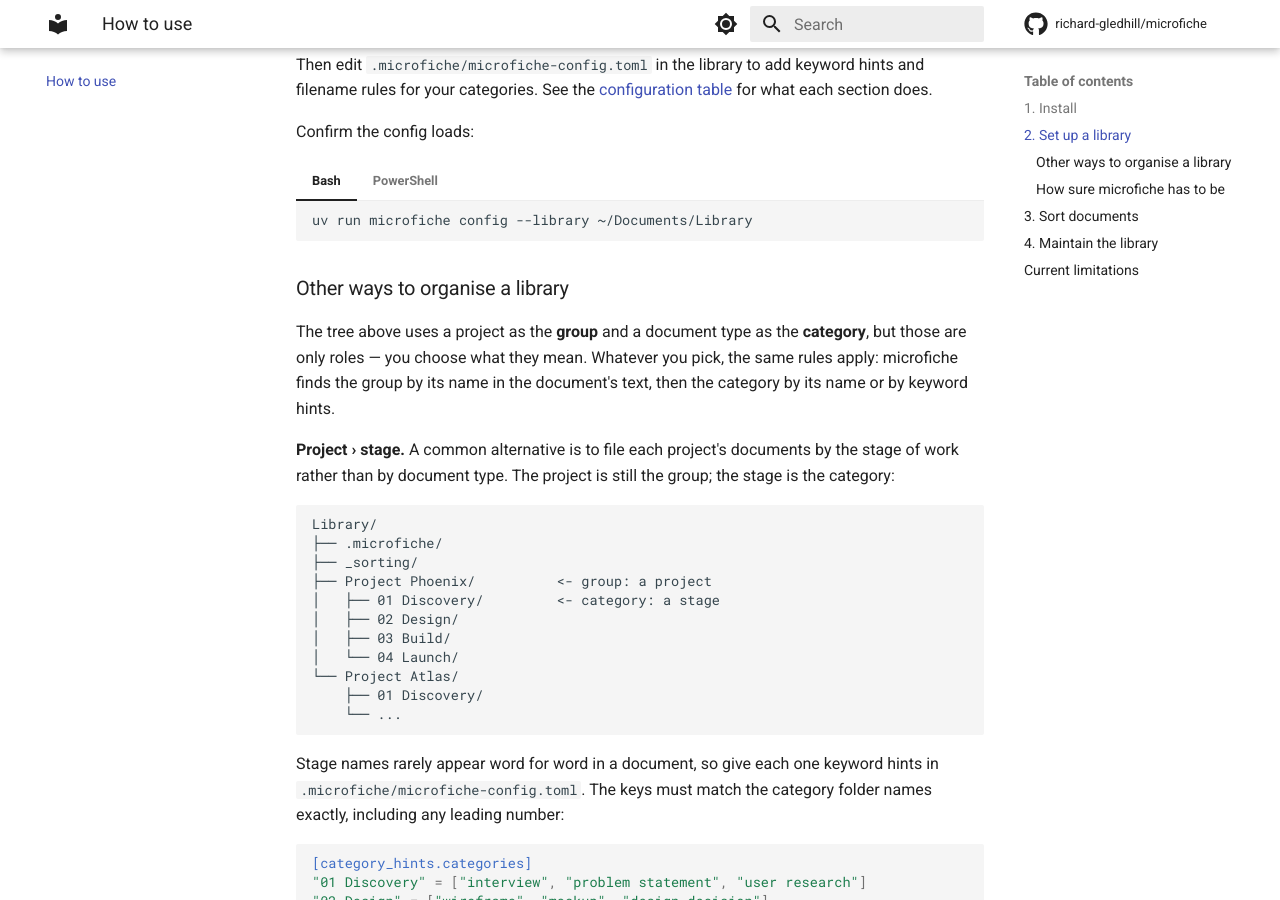
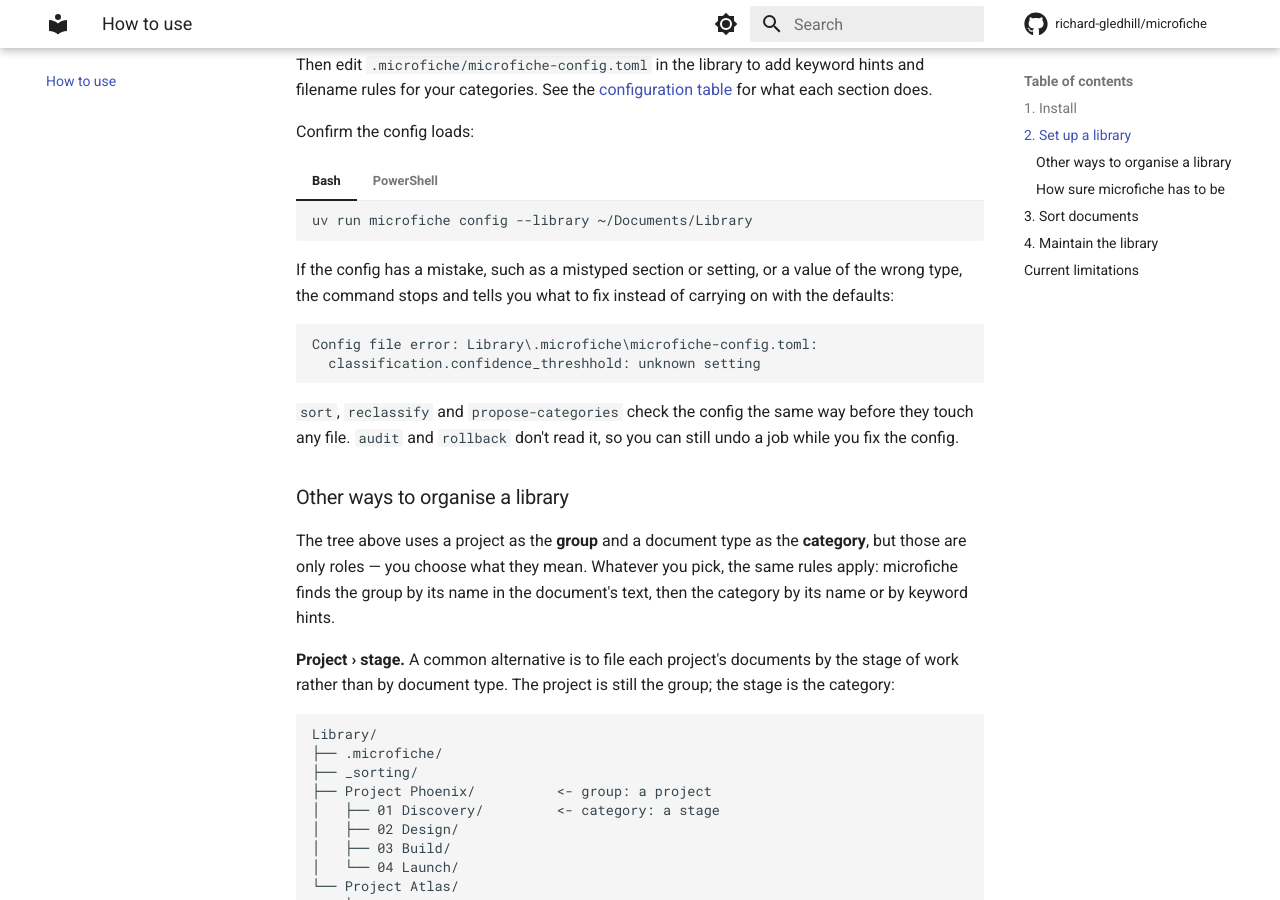
Before and after one commit to richard-gledhill/microfiche, an MkDocs documentation site: the page built from docs/how-to-use.md, in a window 1280 px wide and 900 px high, scrolled down 1650 px. Built offline with MkDocs 1.6.1 and Material for MkDocs 9.7.7, drawn with Linux system fonts in a browser that asks for light colours; comment, search, counter and statistics services are not loaded.

Commit message:
docs: say that an invalid config stops the run with a message naming each problem (how-to-use.md, mvp-roadmap.md, microfiche/README.md)

````diff
--- a/docs/how-to-use.md
+++ b/docs/how-to-use.md
@@ -107,6 +107,17 @@ Confirm the config loads:
     ```powershell
     uv run microfiche config --library "$HOME\Documents\Library"
     ```
+
+If the config has a mistake, such as a mistyped section or setting, or a value of the wrong type, the
+command stops and tells you what to fix instead of carrying on with the defaults:
+
+```text
+Config file error: Library\.microfiche\microfiche-config.toml:
+  classification.confidence_threshhold: unknown setting
+```
+
+`sort`, `reclassify` and `propose-categories` check the config the same way before they touch any file.
+`audit` and `rollback` don't read it, so you can still undo a job while you fix the config.
 
 ### Other ways to organise a library
 
````
Also changed, not shown: docs/development/mvp-roadmap.md (+5 -0 lines), microfiche/README.md (+3 -0 lines).
